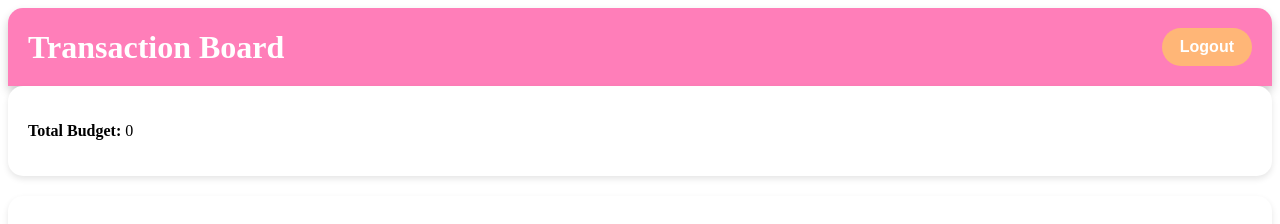
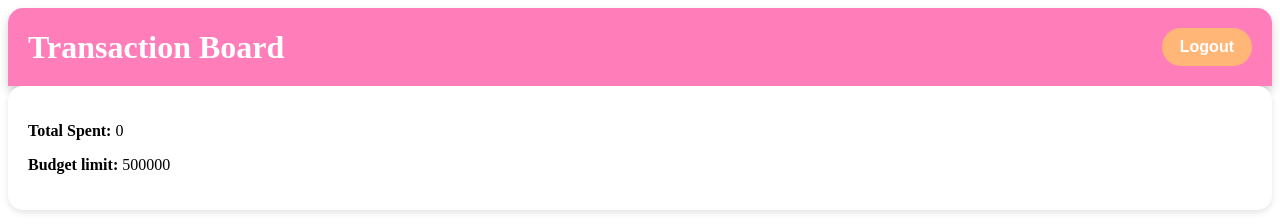
Before and after one commit to celinevs/money_tracker, a Vue app in the folder frontend/: page /workspace in a window 1280 px wide. Shown: the top 224 px of the page. Built offline with nearby package versions, Linux system fonts and the light colour scheme; no server answers.

Commit message:
tambah budget limit

```diff
--- a/frontend/src/components/workspace.vue
+++ b/frontend/src/components/workspace.vue
@@ -5,7 +5,8 @@
       <button @click="logout">Logout</button>
     </div>
     <div class="controls">
-      <p><b>Total Budget:</b> <span>{{ totalBudget }}</span></p>
+      <p><b>Total Spent:</b> <span>{{ totalBudget }}</span></p>
+      <p><b>Budget limit:</b> <span>{{ budgetLimit }}</span></p>
     </div>
     <div class="filters">
       <h3>Filter Categories</h3>
```
